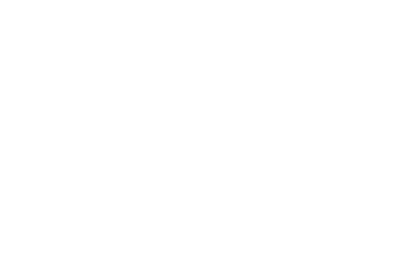
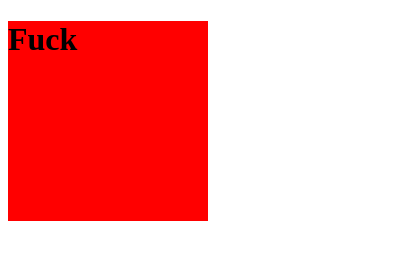
Before and after one commit to boter116/LifeHacks2020, a browser extension: page chrome_extension/popup.html in a window 400 px wide. Drawn offline with Linux system fonts and the light colour scheme.

Commit message:
THE POPUP WORKS

```diff
--- a/chrome_extension/popup.html
+++ b/chrome_extension/popup.html
@@ -5,8 +5,17 @@
     <meta name="viewport" content="width=device-width, initial-scale=1.0">
     <meta http-equiv="X-UA-Compatible" content="ie=edge">
     <title>LifeHacks2020</title>
+    <style>
+        .test {
+            width:200px;
+            height: 200px;
+            background-color: red;
+        }
+    </style>
 </head>
 <body>
-
+    <div class = "test">
+        <h1>Fuck</h1>
+    </div>
 </body>
 </html>
```
Also changed, not shown: chrome_extension/background.js (added), chrome_extension/manifest.json.
